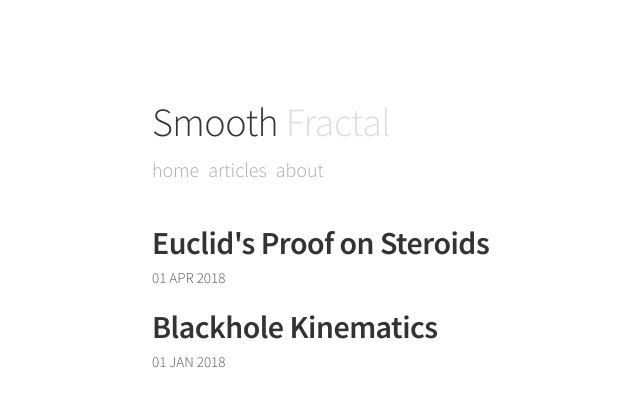
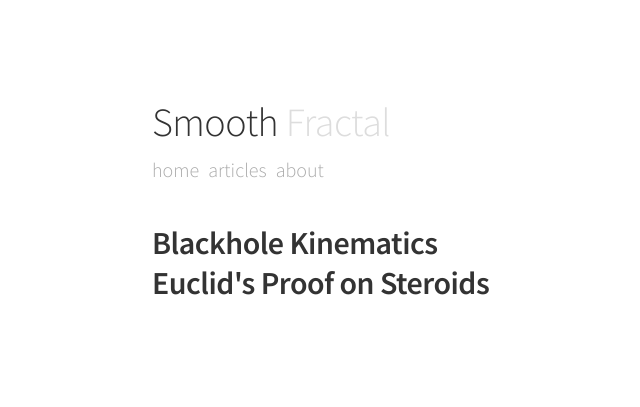
Before and after one commit to Gurmeet-Singh/smooth-fractal, a Jekyll site: the page built from pages/articles.html, in a window 1280 px wide. Shown: the top 407 px of the page, without its empty margins (128-768 px from the left). Built offline with Jekyll 4.4.1, drawn with Linux system fonts in a browser that asks for light colours.

Commit message:
Removing dates and shifting from posts to articles

```diff
--- a/_posts/2018-01-01-blackhole-kinematics.markdown
+++ b/_articles/blackhole-kinematics.markdown
@@ -1,7 +1,6 @@
 ---
-layout: post
+layout: article
 title:  "Blackhole Kinematics"
-date:   2018-01-01
 categories: Science
 ---
 First thing anybody learns in general relativity (GR in short) is that, in GR, gravity is not a force it's a pseudo force, experienced because the space-time is not flat. Now, when I learnt the fact the only question arose in my mind was - how, in the hell, can I even start to quantify such a statement? I can imagine this might be the exact problem that Einstein faced. Soon, I learned that the non-flatness of the spacetime can be represented by a metric tensor. And learnt that, in GR, in spherically symmetric static case the metric turns out to be Schwarzschild metric. But I couldn't figure out how to work out the trajectories. So the purpose of this article is to explain exactly this, that is how to calculate the trajectories in a given metric.
--- a/_posts/2018-04-01-euclids-proof-on-steroids.markdown
+++ b/_articles/euclids-proof-on-steroids.markdown
@@ -1,7 +1,6 @@
 ---
-layout: post
+layout: article
 title:  "Euclid's Proof on Steroids"
-date: 2018-04-01
 categories: Mathematics
 ---
 
--- a/_config.yml
+++ b/_config.yml
@@ -8,3 +8,7 @@ permalink: pretty
 
 sass:
   style: :compressed
+
+collections:
+  articles:
+    output: true
--- a/css/common.scss
+++ b/css/common.scss
@@ -337,7 +337,7 @@ tbody tr:nth-child(odd) th {
   }
 }
 
-.post {
+.article {
   &-title {
     margin-bottom: .25rem;
   }
@@ -349,7 +349,7 @@ tbody tr:nth-child(odd) th {
 }
 
 .list {
-  &-post-title {
+  &-article-title {
     margin-bottom: .25rem;
 
     a {
@@ -361,7 +361,7 @@ tbody tr:nth-child(odd) th {
       }
     }
   }
-  &-post-date {
+  &-article-date {
     margin-bottom: 1rem;
     font-size: .75rem;
     text-transform: uppercase;
--- a/pages/articles.html
+++ b/pages/articles.html
@@ -4,17 +4,14 @@ permalink: /articles/
 ---
 
 <div class="content list">
-{% if site.posts.size == 0 %}
-  <h2>No post found</h2>
+{% if site.articles.size == 0 %}
+  <h2>No article found</h2>
 {% else %}
-{% for post in site.posts %}
+{% for article in site.articles %}
   <div class="list-item">
-    <h2 class="list-post-title">
-      <a href="{{ site.baseurl }}{{ post.url }}">{{ post.title }}</a>
+    <h2 class="list-article-title">
+      <a href="{{ site.baseurl }}{{ article.url }}">{{ article.title }}</a>
     </h2>
-    <div class="list-post-date">
-      <time>{{ post.date | date_to_string }}</time>
-    </div>
   </div>
 {% endfor %}
 {% endif %}
```
Also changed, not shown: _layouts/article.html (added, +7 -0 lines), _layouts/post.html (deleted, +0 -10 lines).
